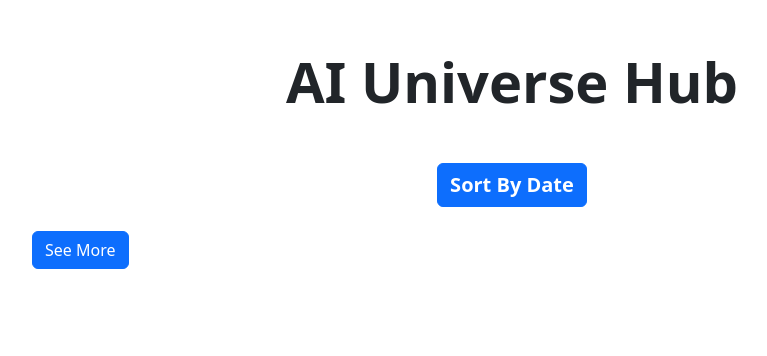
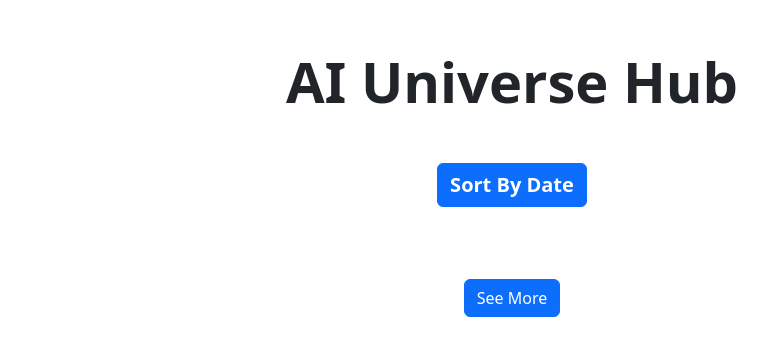
Before and after one commit to sakibhossainwd/AI-Universe-Hub, a plain HTML site: page index.html in a window 1280 px wide. Shown: the whole page, without its empty margins (128-895 px from the left). Drawn offline with nearby package versions, Linux system fonts and the light colour scheme; no server answers.

Commit message:
btn possition added

```diff
--- a/index.html
+++ b/index.html
@@ -22,7 +22,7 @@
               </div>
         </section>
 <!-- see more part -->
-        <section>
+        <section class="d-flex justify-content-center mt-5">
           <button class="btn btn-primary">See More</button>
         </section>
         <!-- modal part -->
```
